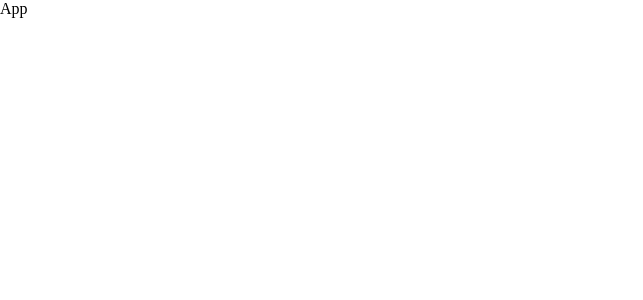
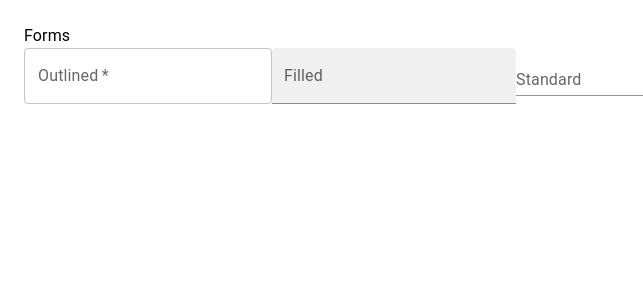
Before and after one commit to hxncodes/React-MUI, a React (Vite) app: page / in a window 1280 px wide. Shown: the top 300 px of the page, without its empty margins (0-643 px from the left). Built offline with nearby package versions, Linux system fonts and the light colour scheme.

Commit message:
TextField explained with states

```diff
--- /dev/null
+++ b/Pages/TxtField.jsx
@@ -0,0 +1,21 @@
+import React, { useState } from 'react'
+import { Box, TextField, Typography } from '@mui/material'
+
+function TxtField() {
+    const [name, setName] = useState("")
+    return (
+        <>
+            <Box component="div" sx={{ margin: 3 }}>
+                <Typography>Forms</Typography>
+                <TextField label="Outlined" variant="outlined" id="outlined-field" required type={'text'} placeholder='Name' value={name} onChange={(e) => setName(e.target.value)} />
+                <TextField label="Filled" variant="filled" id="filled-field" type={'email'} placeholder='Email' />
+                <TextField label="Standard" variant="standard" id="standard-field" type={'password'} placeholder='Password' />
+
+                <Typography sx={{ margin: 3 }}>{name}</Typography>
+            </Box>
+
+        </>
+    )
+}
+
+export default TxtField
--- a/src/App.jsx
+++ b/src/App.jsx
@@ -1,8 +1,11 @@
 import React from 'react'
+import TxtField from '../Pages/TxtField'
 
 function App() {
   return (
-    <div>App</div>
+    <>
+      <TxtField />
+    </>
   )
 }
 
```
